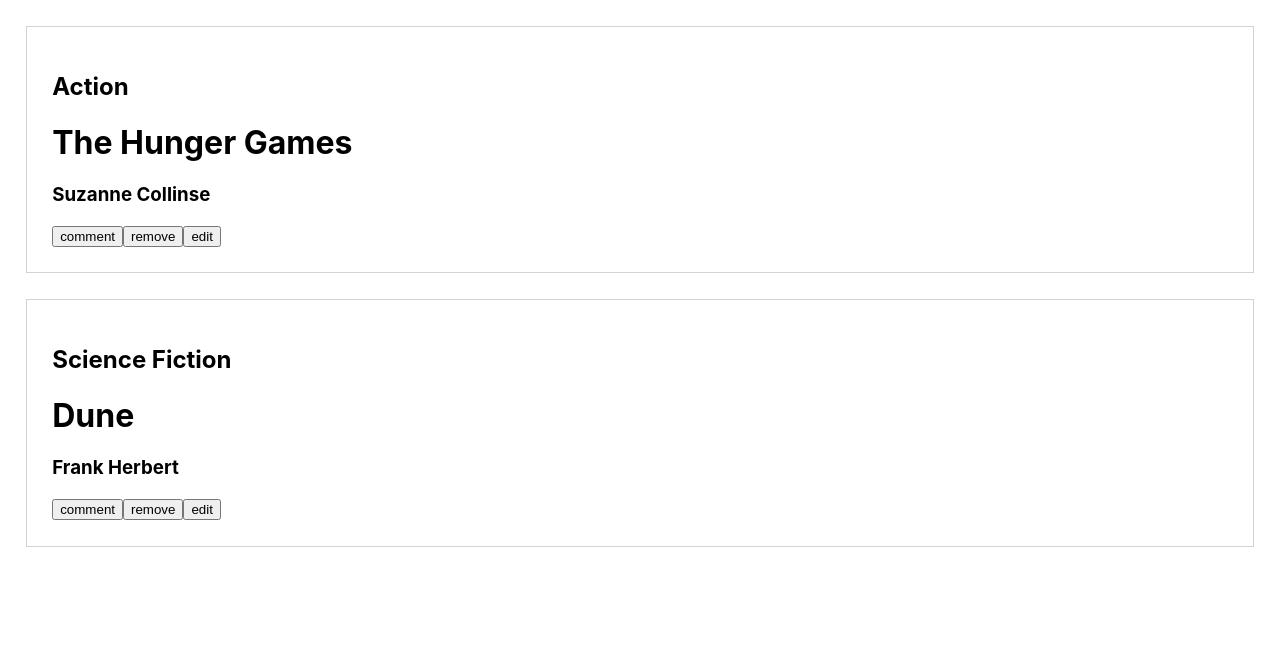
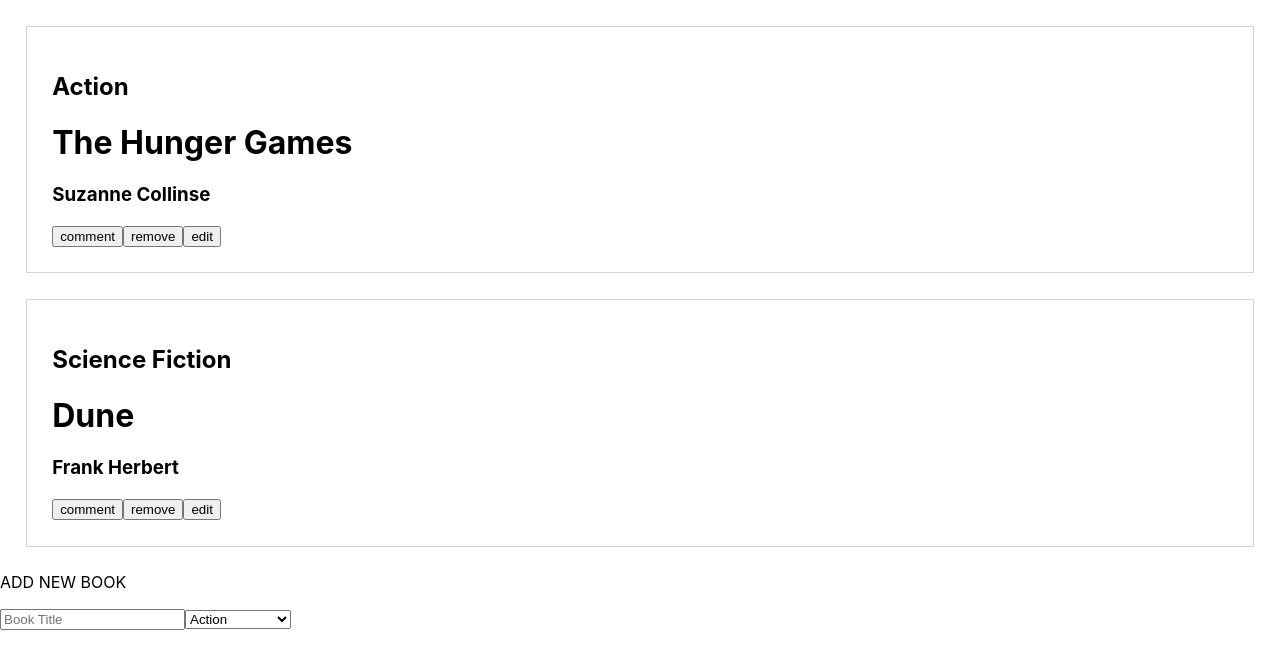
Before and after one commit to maenkhraisha/book-store-app, a React (Create React App) app: page / in a window 1280 px wide. Shown: the top 668 px of the page. Built offline with nearby package versions, Linux system fonts and the light colour scheme.

Commit message:
finish the basic Add Book component

```diff
--- a/src/Components/AddBook.js
+++ b/src/Components/AddBook.js
@@ -0,0 +1,19 @@
+import * as React from 'react';
+
+const categoriesList = [
+  { key: 1, title: 'Action' },
+  { key: 2, title: 'Sience Fiction' },
+  { key: 3, title: 'Novel' },
+];
+const AddBook = () => (
+  <div>
+    <p>ADD NEW BOOK</p>
+    <input type="text" placeholder="Book Title" />
+    <select>
+      {categoriesList.map((category) => (
+        <option key={category.key} value={category.title}>{category.title}</option>
+      ))}
+    </select>
+  </div>
+);
+export default AddBook;
--- a/src/Components/BooksList.js
+++ b/src/Components/BooksList.js
@@ -1,8 +1,10 @@
 import BookItem from './BookItem';
+import AddBook from './AddBook';
 
 const BooksList = () => (
   <div>
     <BookItem />
+    <AddBook />
   </div>
 );
 
```
